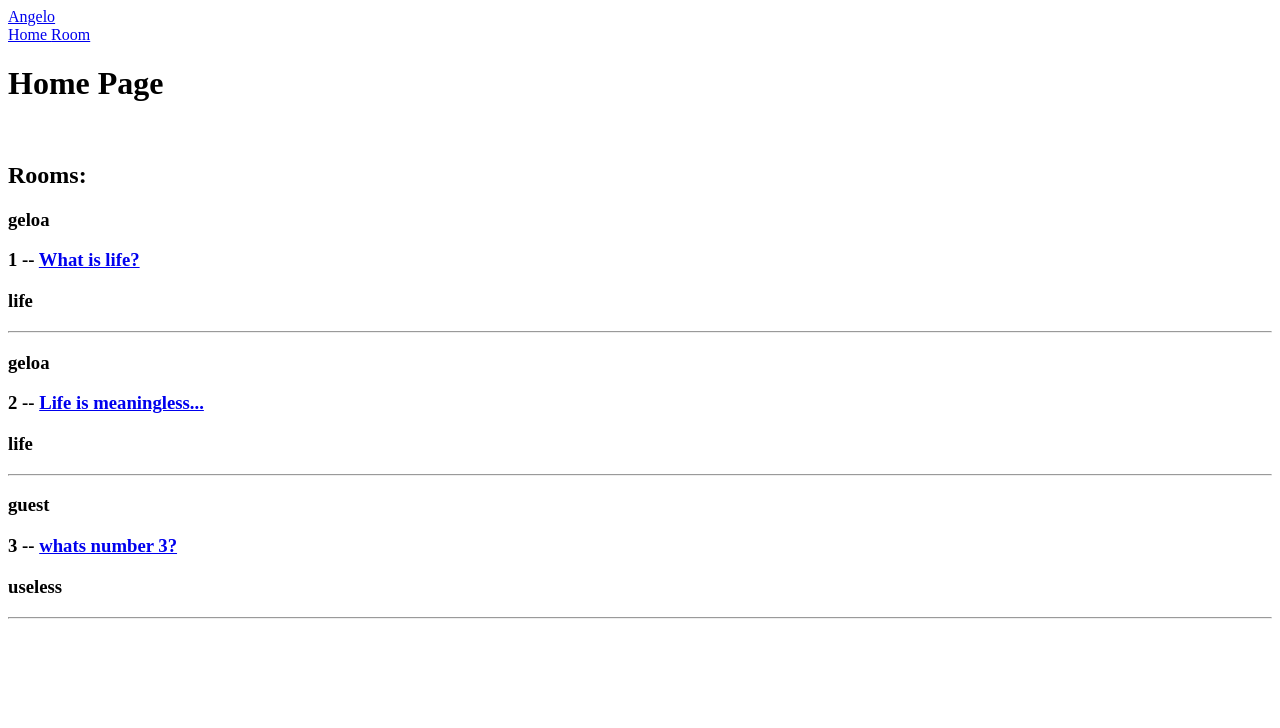
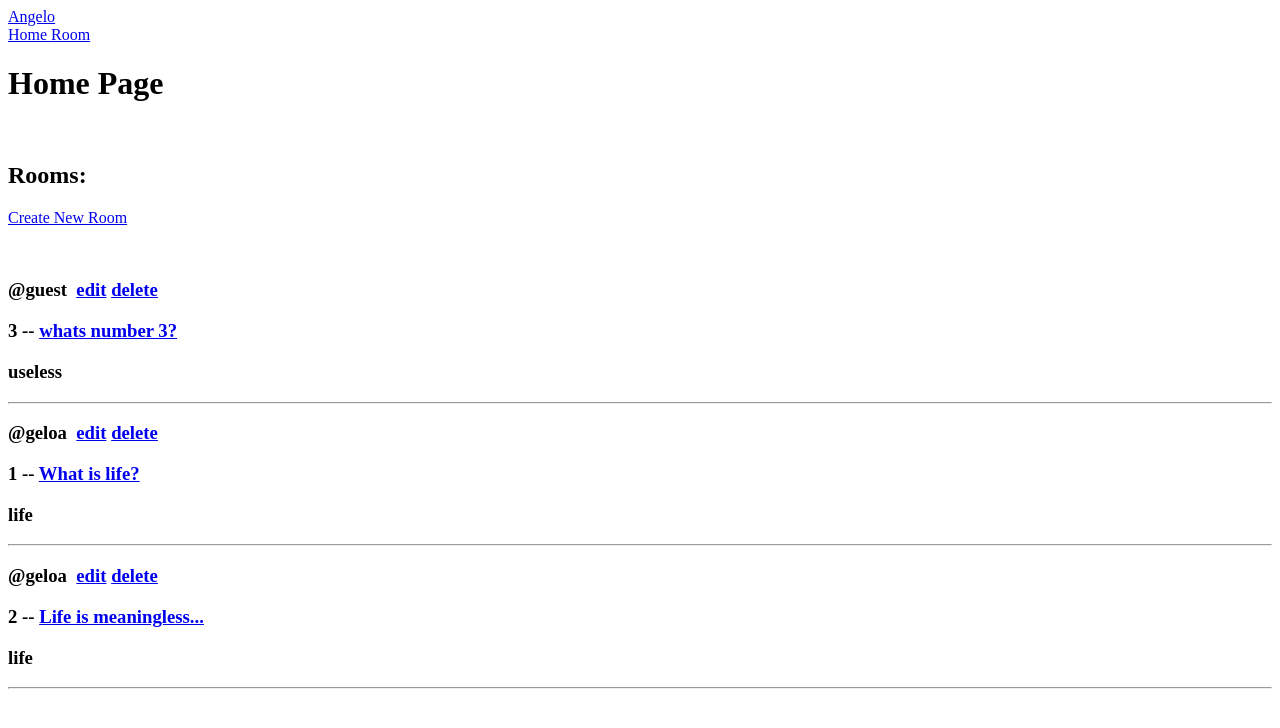
Before and after one commit to AngeloAlgarne/django-discussion-hall, a Django app: page / in a window 1280 px wide. Shown: the top 728 px of the page. Run offline with Django 4.2, Linux system fonts and the light colour scheme; data comes from the database, SQL or seed files in the repository; both versions use the stored data as it was after the commit.

Commit message:
added delete

```diff
--- a/base/models.py
+++ b/base/models.py
@@ -3,18 +3,24 @@ from django.contrib.auth.models import User
 
 # Create your models here.
 
+
 '''
 Table Room with attributes: name, description, last_updated, created
 '''
+
+
 class Topic(models.Model):
     name = models.CharField(max_length=200)
 
     def __str__(self):
         return self.name
 
+
 '''
 Table Room with attributes: name, description, last_updated, created
 '''
+
+
 class Room(models.Model):
     host = models.ForeignKey(User, on_delete=models.SET_NULL, null=True)
     topic = models.ForeignKey(Topic, on_delete=models.SET_NULL, null=True)
@@ -24,12 +30,20 @@ class Room(models.Model):
     last_updated = models.DateTimeField(auto_now=True)
     created = models.DateTimeField(auto_now_add=True)
 
+    # class Meta has reserved words
+    class Meta:
+        # show order in descending order, or from newest to oldest
+        ordering = ['-last_updated', '-created']
+
     def __str__(self):
         return self.name
+
 
 '''
 Table Discussion with attributes: user, room, body, last_updated, created
 '''
+
+
 class Discussion(models.Model):
     user = models.ForeignKey(User, on_delete=models.CASCADE)
     room = models.ForeignKey(Room, on_delete=models.CASCADE)
--- a/base/templates/base/home.html
+++ b/base/templates/base/home.html
@@ -1,13 +1,22 @@
 {% extends 'index.html' %} {% block content %}
 
+<div>
     <h1>Home Page</h1>
-<br>
+    <br />
+    <div>
         <div>
             <h2>Rooms:</h2>
+            <p><a href="{% url 'create-room' %}">Create New Room</a></p>
+        </div>
+        <br>
         <div>
             {% for room in rooms %}
             <div>
-            <h3>{{room.host.username}}</h3>
+                <h3>
+                    <span>@{{room.host.username}}</span>&nbsp;
+                    <a href="{% url 'edit-room' room.id %}">edit</a>
+                    <a href="{% url 'delete-room' room.id %}">delete</a>
+                </h3>
                 <h3>
                     <span>{{room.id}} --</span>
                     <a href="{% url 'room' room.id %}"> {{room.name}} </a>
@@ -18,5 +27,6 @@
             {% endfor %}
         </div>
     </div>
+</div>
 
 {% endblock content %}
--- a/base/urls.py
+++ b/base/urls.py
@@ -5,4 +5,7 @@ from . import views
 urlpatterns = [
     path('', views.home, name="home"),
     path('room/<str:pk>/', views.room, name="room"),
+    path('create-room/', views.createRoom, name="create-room"),
+    path('edit-room/<str:pk>/', views.editRoom, name="edit-room"),
+    path('delete-room/<str:pk>/', views.deleteRoom, name="delete-room"),
 ]
--- a/base/views.py
+++ b/base/views.py
@@ -1,5 +1,6 @@
-from django.shortcuts import render
+from django.shortcuts import render, redirect
 from . import models
+from . import forms
 
 # Create your views here.
 
@@ -23,9 +24,61 @@ def home(request):
 def room(request, pk):
     room = models.Room.objects.get(id=pk)
     discussions = models.Discussion.objects.all().filter(room=room)
-    context = {'room': room, 'discussions': discussions}
+    context = {
+        'room': room,
+        'discussions': discussions
+    }
     return render(
         request=request,
         template_name='base/room.html',
         context=context,
     )
+
+
+def createRoom(request):
+    form = forms.RoomForm()
+
+    if request.method == 'POST':
+        form = forms.RoomForm(request.POST)
+        if form.is_valid():
+            form.save()
+            return redirect('home')
+
+    context = {'form': form}
+    return render(
+        request=request,
+        template_name='base/room_form.html',
+        context=context,
+    )
+
+
+def editRoom(request, pk):
+    room = models.Room.objects.get(id=pk)
+    form = forms.RoomForm(instance=room)
+
+    if request.method == 'POST':
+        form = forms.RoomForm(request.POST, instance=room)
+        if form.is_valid():
+            form.save()
+            return redirect('home')
+
+    context = {'form': form}
+    return render(
+        request=request,
+        template_name='base/room_form.html',
+        context=context,
+    )
+
+def deleteRoom(request, pk):
+    room = models.Room.objects.get(id=pk)
+
+    if request.method == 'POST':
+        room.delete()
+        return redirect('home')
+
+    context = {'object': room}
+    return render(
+        request=request,
+        template_name='base/delete.html',
+        context=context,
+    )
```
Also changed, not shown: base/forms.py (added, +7 -0 lines), base/templates/base/delete.html (added, +12 -0 lines), base/templates/base/room_form.html (added, +11 -0 lines), templates/index.html (+1 -6 lines), db.sqlite3. Lines whose indentation alone changed are shown as unchanged.
